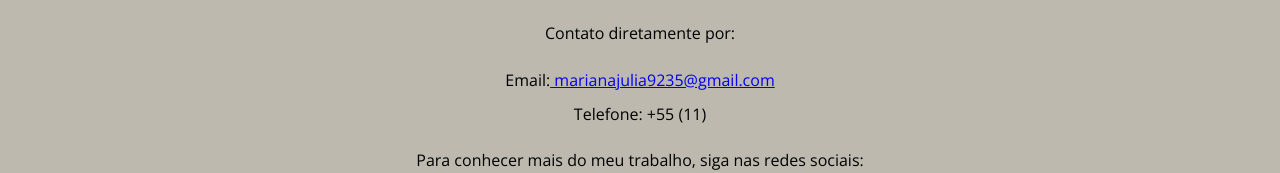
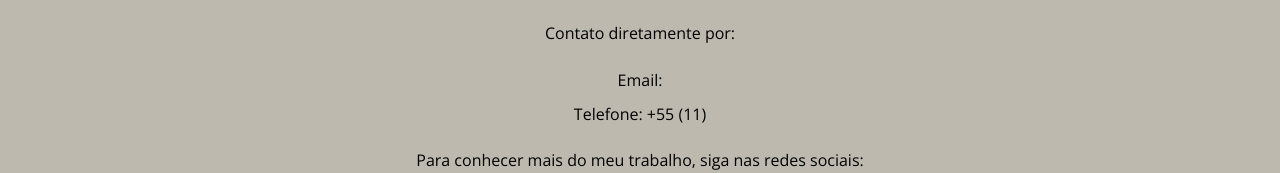
Before and after one commit to guilhrocha/Pagina-Mari, a plain HTML site: page components/contato.html in a window 1280 px wide. Shown: the part 174-347 px from the top of the page. Drawn offline with nearby package versions, Linux system fonts and the light colour scheme; files whose address does not match are found by name.

Commit message:
Update contato.html

```diff
--- a/components/contato.html
+++ b/components/contato.html
@@ -26,7 +26,7 @@
             <p>Contato diretamente por:</p>
             </div>
             <div class="contato">
-           <p> Email:<a href="https://mail.google.com/mail/u/0/?ogbl#inbox?compose=CllgCJfrtRpcQqHhCWBLSwTnDFrTQXTQZzZFzkPptVmGWmdznPbtzLzqfbCdJXNmJzxnsjLDDVq"> marianajulia9235@gmail.com</p></a>
+           <p> Email:<a href="https://mail.google.com/mail/u/0/?ogbl#inbox?compose=CllgCJfrtRpcQqHhCWBLSwTnDFrTQXTQZzZFzkPptVmGWmdznPbtzLzqfbCdJXNmJzxnsjLDDVq"></p></a>
            <p> Telefone: +55 (11)</p>
             </div>
             <div class="msg">
```
